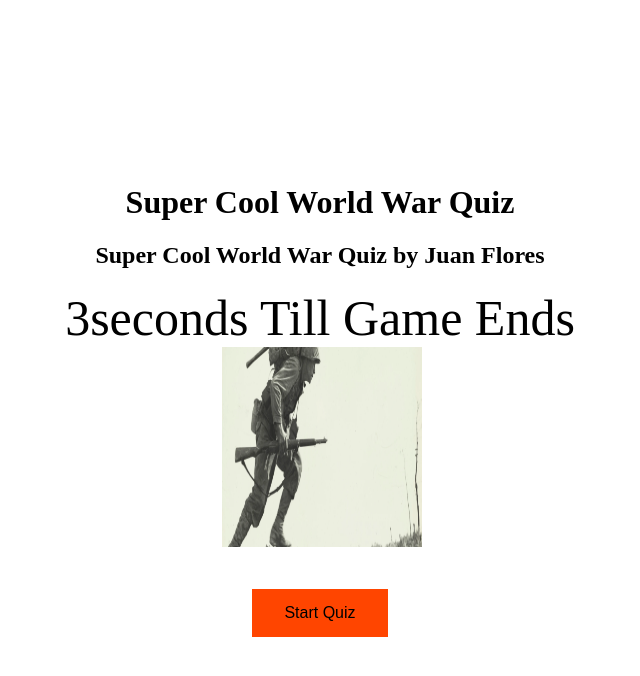
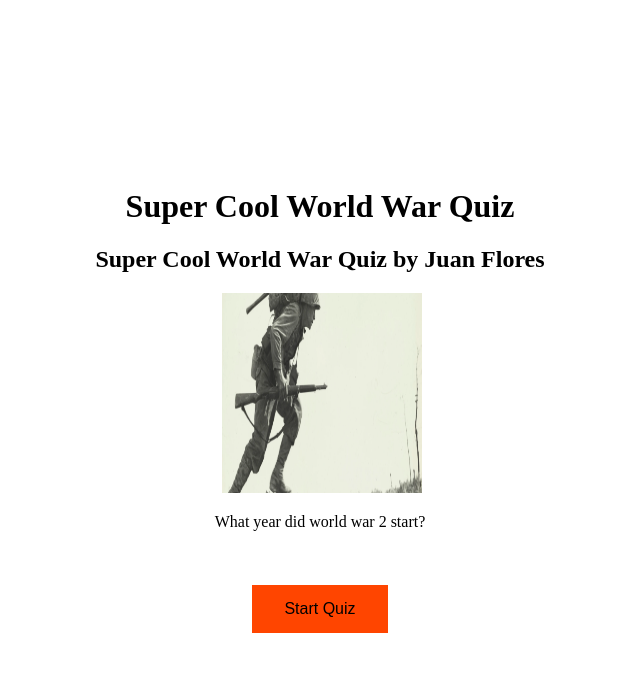
Before and after one commit to EASYMAK777/World-War-2-Quiz, a website: page index.html in a window 1280 px wide. Both pictures are taken after a click on the button "Start Quiz". Shown: the whole page, without its empty margins (320-960 px from the left). Drawn offline with Linux system fonts and the light colour scheme.

Commit message:
created functin that renders question text when game starts

```diff
--- a/Assets/script/script2.js
+++ b/Assets/script/script2.js
@@ -18,16 +18,19 @@ function setTimerText() {
 }
 // Starts and displays timer text in el
 startButton.addEventListener("click", function () {
+  renderQuestion();
   console.log("Game Start");
   console.log(questions[0].question);
   console.log(questions[0].choiceA);
   console.log(questions[0].choiceB);
   console.log(questions[0].choiceC);
   console.log(questions[0].choiceD);
-  console.log(questions[0].correct);
+  // console.log(timeLeft);
+  // console.log(questions[0].correct);
   //   //////////////////////////////////////////////////////DISPLAYS QUESTION///////////////////////////////////////
   if (timeLeft < 5) timeLeft--;
   setTimerText();
+  //renderQuestion();
   // displayQuestion();
 });
 
@@ -51,7 +54,7 @@ var question = document.getElementById("question");
 
 //Question Object
 
-let questions = [
+var questions = [
   {
     question: "What year did world war 2 start?",
     choiceA: "1933",
@@ -61,3 +64,21 @@ let questions = [
     correct: "A",
   },
 ];
+
+//Render the Question
+var lastQuestionIndex = questions.length - 1;
+var runningQuestionIndex = 0;
+
+function renderQuestion() {
+  let q = questions[runningQuestionIndex];
+  question.innerHTML = "<p>" + q.question + "</p>";
+  choiceA.innerHTML = q.choiceA;
+  choiceB.innerHTML = q.choiceB;
+  choiceC.innerHTML = q.choiceC;
+  choiceD.innerHTML = q.choiceD;
+}
+
+// runningQuestionIndex = 0;
+// renderQuestion();
+// runningQuestionIndex++;
+// renderQuestion();
```
Also changed, not shown: index.html (+1 -1 lines).
